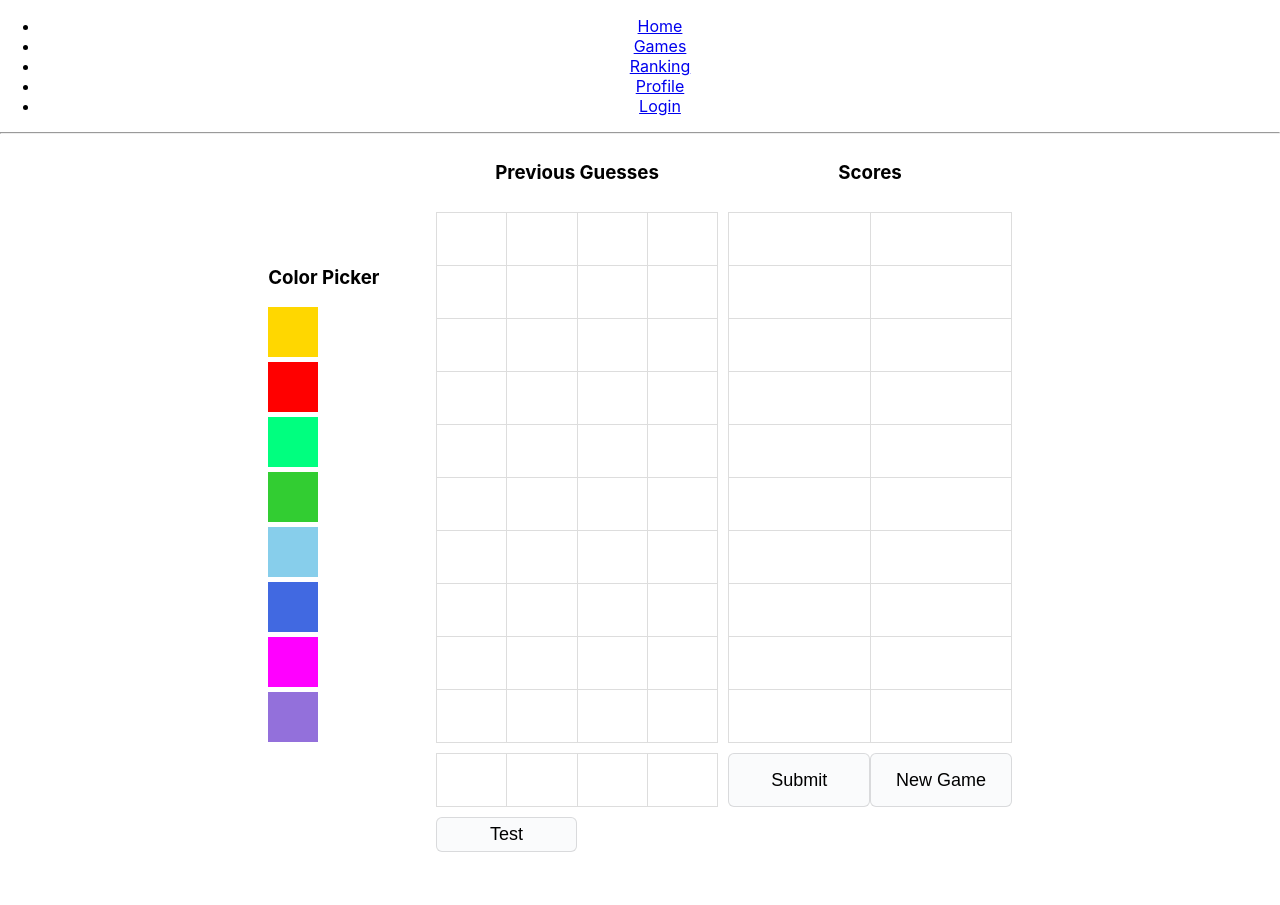
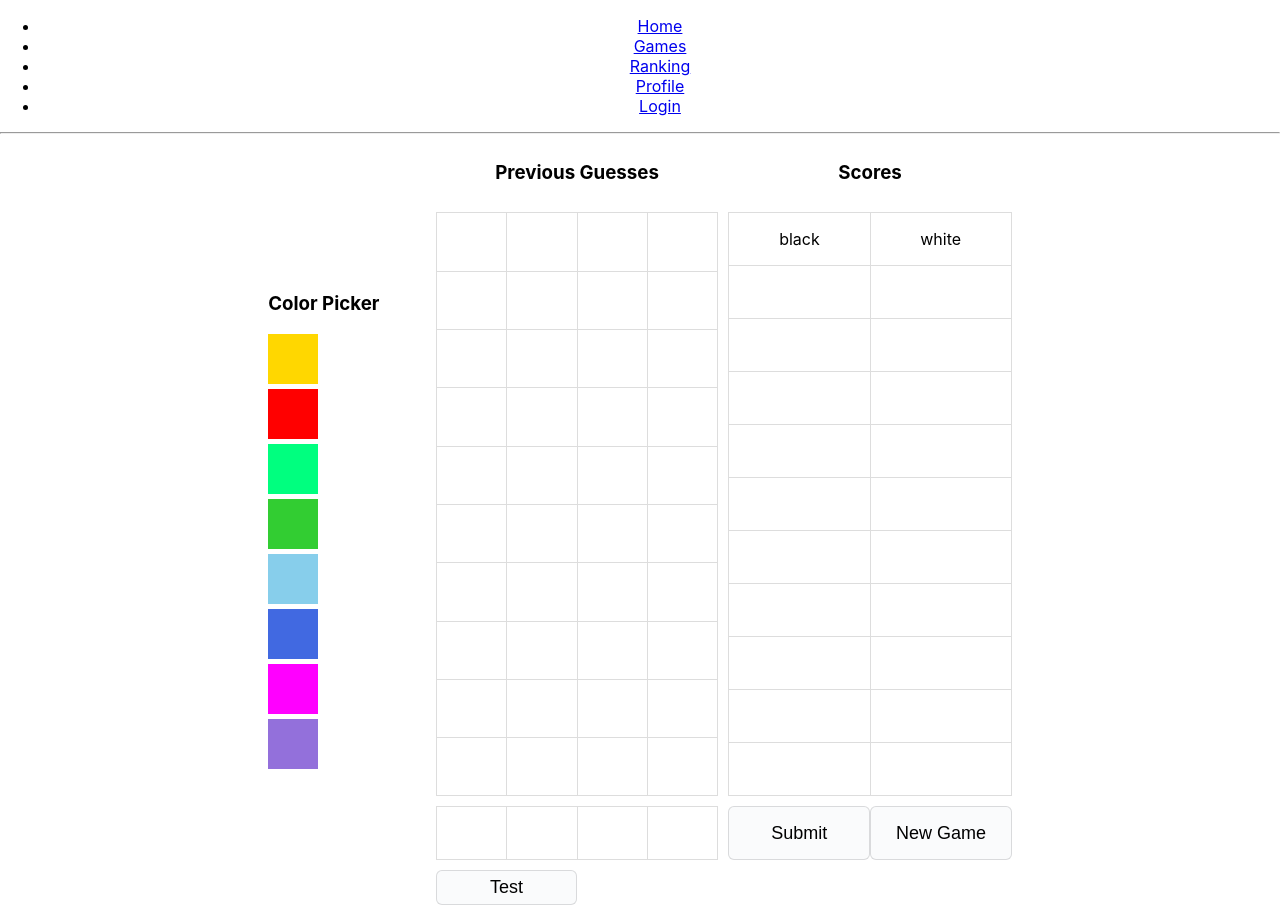
Before and after one commit to AntonDybko/awesomeGames, a React (Create React App) app in the folder client/: page /games/mastermind/1 in a window 1280 px wide. Before the commit the page ends 852 px from the top, so only its background shows below. Built offline with nearby package versions, Linux system fonts and the light colour scheme; no server answers.

Commit message:
Micro change in html

```diff
--- a/client/src/components/mastermind/Mastermind.tsx
+++ b/client/src/components/mastermind/Mastermind.tsx
@@ -164,6 +164,10 @@ const Mastermind: React.FC = () => {
           </table>
           <table className="mm-table">
             <tbody>
+              <tr>
+                <td id='black'>black</td>
+                <td id='white'>white</td>
+              </tr>
               {scores.map((row, rowIndex) => (
                 <tr key={rowIndex}>
                   {row.map((cell, colIndex) => (
```
